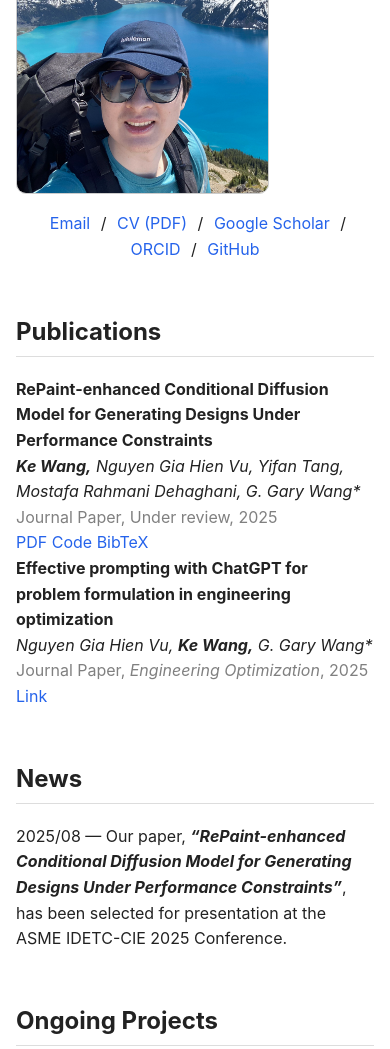
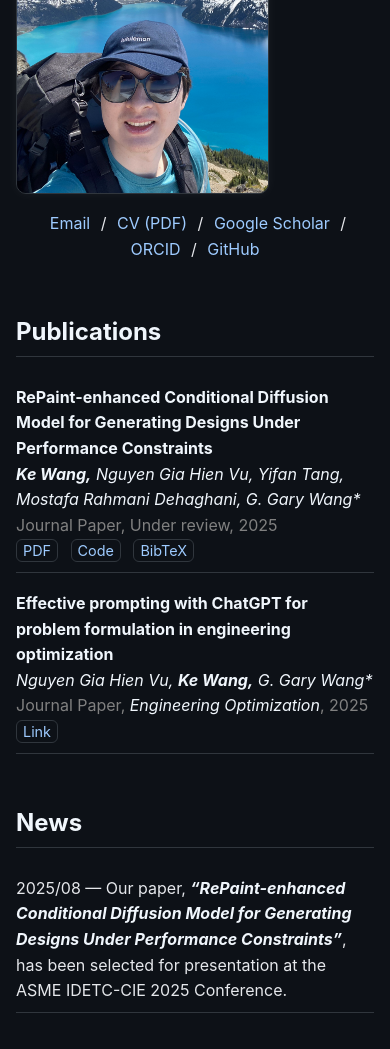
Before and after one commit to KeWang-atn/KeWang-atn.github.io, a plain HTML site: page index.html in a window 390 px wide. Shown: the part 763-1812 px from the top of the page. Drawn offline with Linux system fonts and the light colour scheme.

Commit message:
Update index.html

```diff
--- a/index.html
+++ b/index.html
@@ -8,22 +8,21 @@
   <meta name="color-scheme" content="light dark" />
 
   <style>
+    /* 🌙 全局深色主题 */
     body {
       font-family: -apple-system, BlinkMacSystemFont, 'Segoe UI', Roboto, Helvetica, Arial, sans-serif;
       margin: 40px auto;
       max-width: 900px;
       line-height: 1.6;
-      color: #222;
+      color: #e5e7eb;                  /* 主体文字浅灰 */
       padding: 0 10px;
-      background: #ffffff;
+      background: #0d1117;             /* 背景：深蓝黑 */
     }
 
-    @media (prefers-color-scheme: dark) {
-      body { background: #0b0f19; color: #e5e7eb; }
-      a { color: #60a5fa; }
-    }
+    a { color: #58a6ff; text-decoration: none; }
+    a:hover { text-decoration: underline; color: #79c0ff; }
 
-    /* 采用左右两栏布局 */
+    /* 分栏布局 */
     .container {
       display: flex;
       flex-direction: row;
@@ -41,72 +40,113 @@
       flex: 0 0 220px;
     }
 
-    /* h1 在左列中居中 */
+    /* 标题 */
     h1 {
       text-align: center;
       margin-bottom: 5px;
       font-size: 3em;
+      color: #ffffff;
     }
 
+    .section-title {
+      font-size: 1.5em;
+      margin-top: 50px;
+      border-bottom: 1px solid #30363d; /* 柔和分隔线 */
+      padding-bottom: 5px;
+      color: #f0f6fc;
+    }
+
+    /* 头像样式 */
     img.profile {
       width: 200px;
       height: 300px;
       object-fit: cover;
       border-radius: 10px;
-      border: 1px solid #ccc;
+      border: 1px solid #30363d;
       margin-top: 50px;
+      box-shadow: 0 0 12px rgba(255,255,255,0.05);
     }
 
-    a { color: #2563eb; text-decoration: none; }
-    a:hover { text-decoration: underline; }
-
+    /* 链接区 */
     .links {
       text-align: center;
       margin-top: 10px;
       margin-bottom: 40px;
     }
-
-    .links a { margin: 0 6px; }
-
-    .section-title {
-      font-size: 1.5em;
-      margin-top: 50px;
-      border-bottom: 1px solid #ddd;
-      padding-bottom: 5px;
+    .links a {
+      margin: 0 6px;
+      color: #9ecbff;
+      border-bottom: 1px dotted transparent;
+    }
+    .links a:hover {
+      color: #58a6ff;
+      border-bottom: 1px dotted #58a6ff;
     }
 
-    .news-item { margin: 10px 0; }
+    /* Publications & News */
+    .pub-item, .news-item, .project {
+        background: transparent;
+        border: none;
+        border-radius: 0;
+        padding: 8px 0;
+        margin: 10px 0;
+        border-bottom: 1px solid #30363d; /* 底部分隔线，更干净 */
+        }
+
+    .pub-links a {
+      font-size: 0.9em;
+      margin-right: 8px;
+      border: 1px solid #30363d;
+      padding: 2px 6px;
+      border-radius: 6px;
+      text-decoration: none;
+      color: #9ecbff;
+    }
+    .pub-links a:hover {
+      border-color: #58a6ff;
+      color: #58a6ff;
+    }
+
+    em, strong { color: #f0f6fc; }
+
+    /* 页脚 */
+    footer {
+      margin-top: 60px;
+      text-align: center;
+      font-size: 0.9em;
+      color: #8b949e;
+    }
+
     /* ---------- 移动端优化 ---------- */
     @media (max-width: 768px) {
       .container {
-        flex-direction: column;        /* 改为上下布局 */
-        align-items: center;           /* 内容居中 */
+        flex-direction: column;
+        align-items: center;
       }
 
       .left-column {
-        max-width: 100%;               /* 占满宽度 */
-        text-align: center;            /* 让简介居中更美观 */
+        max-width: 100%;
+        text-align: center;
       }
 
       .right-column {
-        margin-top: 20px;              /* 头像下移 */
+        margin-top: 20px;
       }
 
       img.profile {
-        width: 70%;                    /* 头像自动缩小 */
+        width: 70%;
         height: auto;
         margin-top: 10px;
       }
 
       h1 {
-        font-size: 2.2em;              /* 标题略微缩小 */
+        font-size: 2.2em;
       }
 
       body {
-        padding: 0 16px;               /* 增加左右留白 */
+        padding: 0 16px;
       }
     }
-
   </style>
 
 </head>
```
Lines whose indentation alone changed are shown as unchanged.
